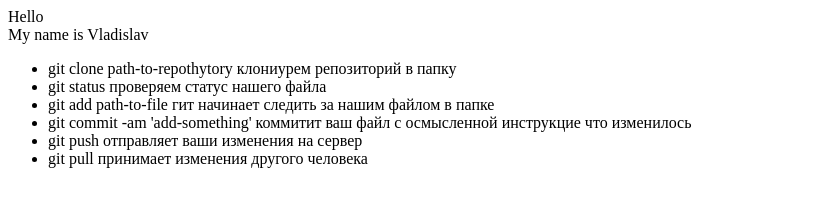
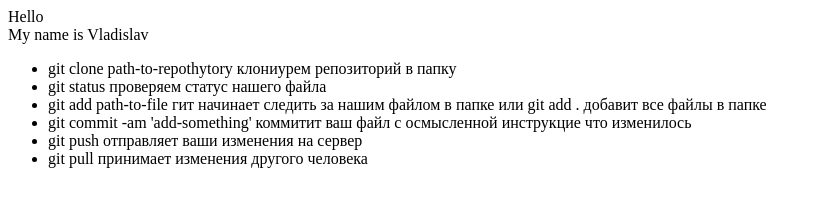
Before and after one commit to Vladislav0510/git-lesson, a plain HTML site: page index.html in a window 1280 px wide. Shown: the whole page, without its empty margins (0-821 px from the left). Drawn offline with Linux system fonts and the light colour scheme.

Commit message:
add to git add a point(.)

```diff
--- a/index.html
+++ b/index.html
@@ -4,7 +4,7 @@
 <ul>
     <li>git clone path-to-repothytory клониурем репозиторий в папку</li>
     <li>git status проверяем статус нашего файла</li>
-    <li>git add path-to-file гит начинает следить за нашим файлом в папке</li>
+    <li>git add path-to-file гит начинает следить за нашим файлом в папке или git add . добавит все файлы в папке </li>
     <li>git commit -am 'add-something' коммитит ваш файл с осмысленной  инструкцие что изменилось</li>
     <li>git push  отправляет ваши изменения на сервер</li>
     <li>git pull принимает изменения другого человека</li>
```
